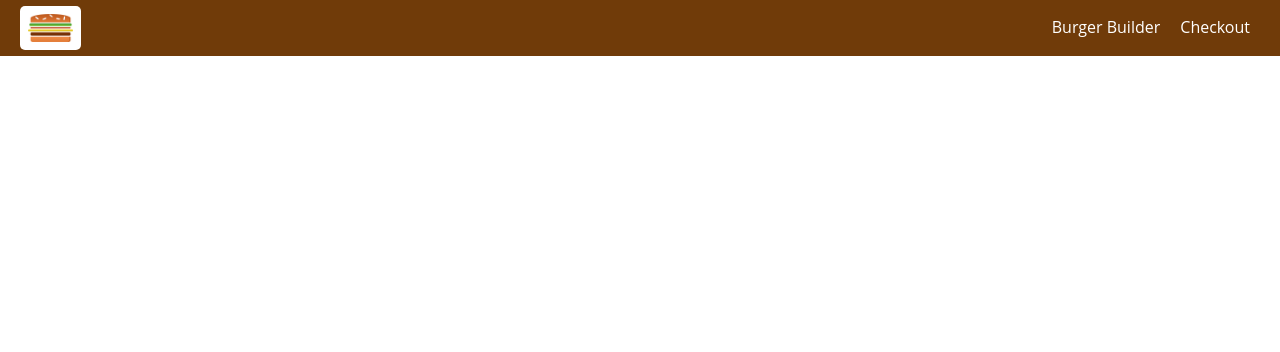
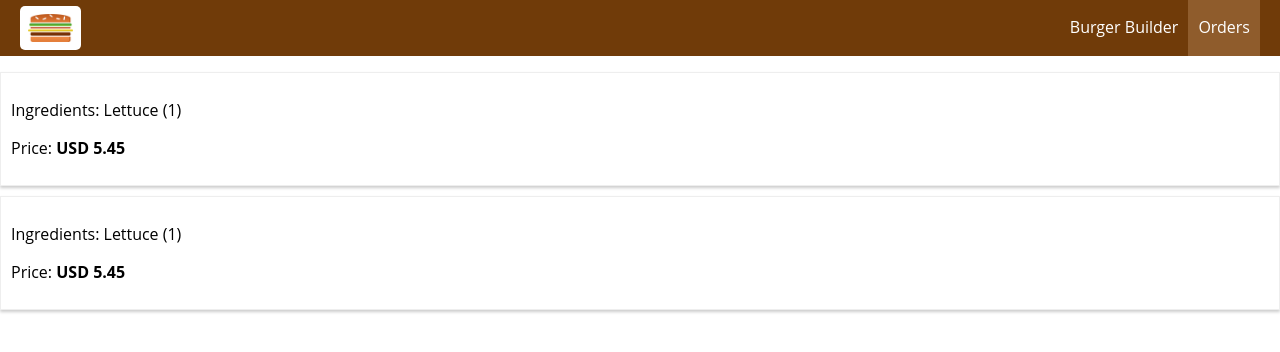
Before and after one commit to acpierc3/sandwich_builder, a React (Create React App) app: page /orders in a window 1280 px wide. Shown: the top 352 px of the page. Built offline with nearby package versions, Linux system fonts and the light colour scheme; the HTML template or start-up script is replaced by a standard one.

Commit message:
updated nav links with new routing scheme

```diff
--- a/src/App.js
+++ b/src/App.js
@@ -4,6 +4,7 @@ import { Route, Switch } from 'react-router-dom';
 import Layout from './hoc/Layout/Layout';
 import BurgerBuilder from './containers/BurgerBuilder/BurgerBuilder';
 import Checkout from './containers/Checkout/Checkout';
+import Orders from './containers/Orders/Orders';
 
 class App extends Component {
   render() {
@@ -12,7 +13,9 @@ class App extends Component {
         <Layout>
           <Switch>
             <Route path='/checkout' component={Checkout} />
+            <Route path='/orders' component={Orders} />
             <Route path='/' exact component={BurgerBuilder} />
+
           </Switch>
         </Layout>
       </div>
--- a/src/components/Navigation/NavigationItems/NavigationItems.js
+++ b/src/components/Navigation/NavigationItems/NavigationItems.js
@@ -1,11 +1,12 @@
 import React from 'react';
+import { NavLink } from 'react-router-dom';
 
 import classes from './NavigationItems.module.css'
 
 const navigationItems = (props) => (
     <ul className={classes.NavigationItems}>
-        <li><a href="/" className={props.active ? classes.active : null}>Burger Builder</a></li>
-        <li><a href="/" className={props.active ? classes.active : null}>Checkout</a></li>
+        <li><NavLink exact to='/' activeClassName={classes.active}>Burger Builder</NavLink></li>
+        <li><NavLink to='/orders' activeClassName={classes.active}>Orders</NavLink></li>
     </ul>
 );
 
--- /dev/null
+++ b/src/components/Order/Order.js
@@ -0,0 +1,12 @@
+import React from 'react';
+
+import classes from './Order.module.css';
+
+const order = (props) => (
+    <div className={classes.Order}>
+        <p>Ingredients: Lettuce (1)</p>
+        <p>Price: <strong>USD 5.45</strong></p>
+    </div>
+);
+
+export default order;
--- /dev/null
+++ b/src/components/Order/Order.module.css
@@ -0,0 +1,8 @@
+.Order {
+    width: 100%;
+    border: 1px solid #eee;
+    box-shadow: 0 2px 3px #ccc;
+    padding: 10px;
+    margin: 10px auto;
+    box-sizing: border-box;
+}
--- /dev/null
+++ b/src/containers/Orders/Orders.js
@@ -0,0 +1,16 @@
+import React, { Component } from 'react';
+
+import Order from '../../components/Order/Order';
+
+class Orders extends Component {
+    render () {
+        return (
+            <div>
+                <Order />
+                <Order />
+            </div>
+        );
+    }
+}
+
+export default Orders;
```
